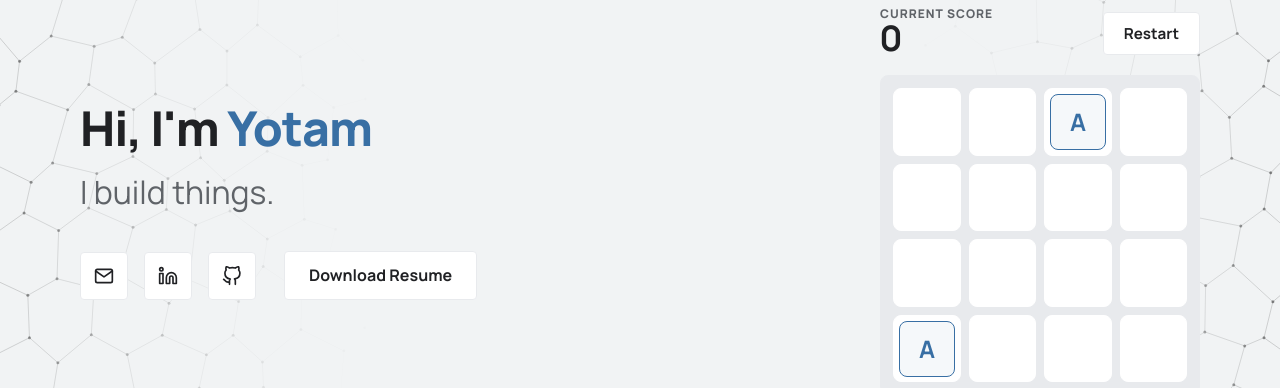
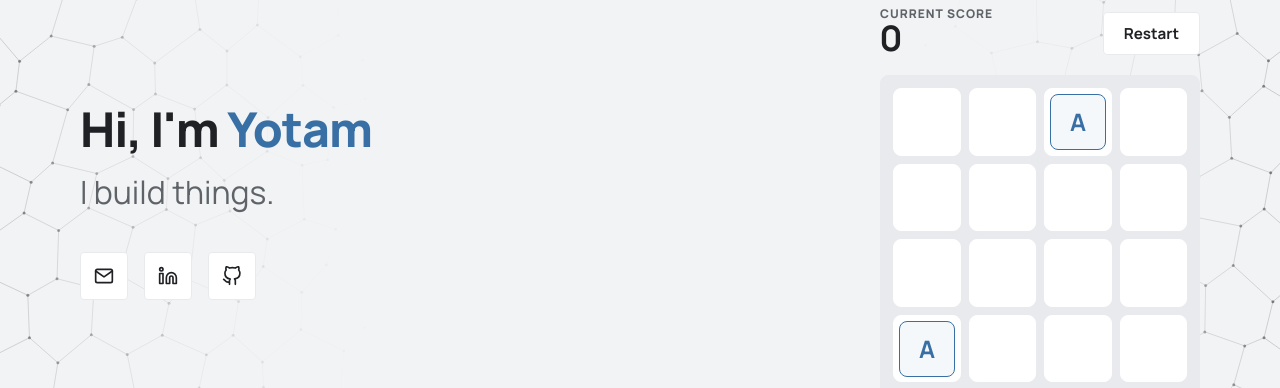
Before and after one commit to y7m/y7m.github.io, a Jekyll site: the page built from index.html, in a window 1280 px wide. Shown: the part 146-534 px from the top of the page. Built offline with Jekyll 4.4.1, drawn with Linux system fonts in a browser that asks for light colours; nearby versions of some CDN libraries.

Commit message:
Remove CV download link and file

```diff
--- a/index.html
+++ b/index.html
@@ -22,7 +22,6 @@ nav_scrolled: false
                     <a href="https://github.com/y7m" target="_blank" class="icon-btn" aria-label="GitHub" data-brand="github">
                         <svg width="20" height="20" viewBox="0 0 24 24" fill="none" stroke="currentColor" stroke-width="2" stroke-linecap="round" stroke-linejoin="round"><path d="M9 19c-5 1.5-5-2.5-7-3m14 6v-3.87a3.37 3.37 0 0 0-.94-2.61c3.14-.35 6.44-1.54 6.44-7A5.44 5.44 0 0 0 20 4.77 5.07 5.07 0 0 0 19.91 1S18.73.65 16 2.48a13.38 13.38 0 0 0-7 0C6.27.65 5.09 1 5.09 1A5.07 5.07 0 0 0 5 4.77a5.44 5.44 0 0 0-1.5 3.78c0 5.42 3.3 6.61 6.44 7A3.37 3.37 0 0 0 9 18.13V22"></path></svg>
                     </a>
-                    <a href="{{ '/assets/Yotam_Levi_CV.pdf' | relative_url }}" target="_blank" download class="btn btn-resume" style="margin-left: 12px;">Download Resume</a>
                 </div>
             </div>
 
--- a/style.css
+++ b/style.css
@@ -209,13 +209,10 @@ code { background: #fafafa; color: #e01258; padding: 4px 8px; border-radius: 6px
 .back-link:hover { transform: translateY(-2px); color: var(--primary); border-color: var(--primary); }
 
 /* Custom Brands */
-.btn-resume { background: var(--surface-card); color: var(--text-main); border: 1px solid var(--border-color); }
-[data-theme="dark"] .btn-resume { color: var(--text-main); border: 1px solid var(--border-color); }
 
 .icon-btn[data-brand="email"]:hover { background: var(--secondary); border-color: var(--secondary); color: #fff; }
 .icon-btn[data-brand="linkedin"]:hover { background: #0077b5; border-color: #0077b5; color: #fff; }
 .icon-btn[data-brand="github"]:hover { background: #6e5494; border-color: #6e5494; color: #fff; }
-.btn-resume:hover { background: #4A7C59 !important; border-color: #4A7C59 !important; color: #fff !important; }
 
 /* Interactive Background */
 #bg-canvas { position: fixed; top: 0; left: 0; width: 100vw; height: 100vh; z-index: -10; pointer-events: none; opacity: 1; }
```
Also changed, not shown: 1 other file.
